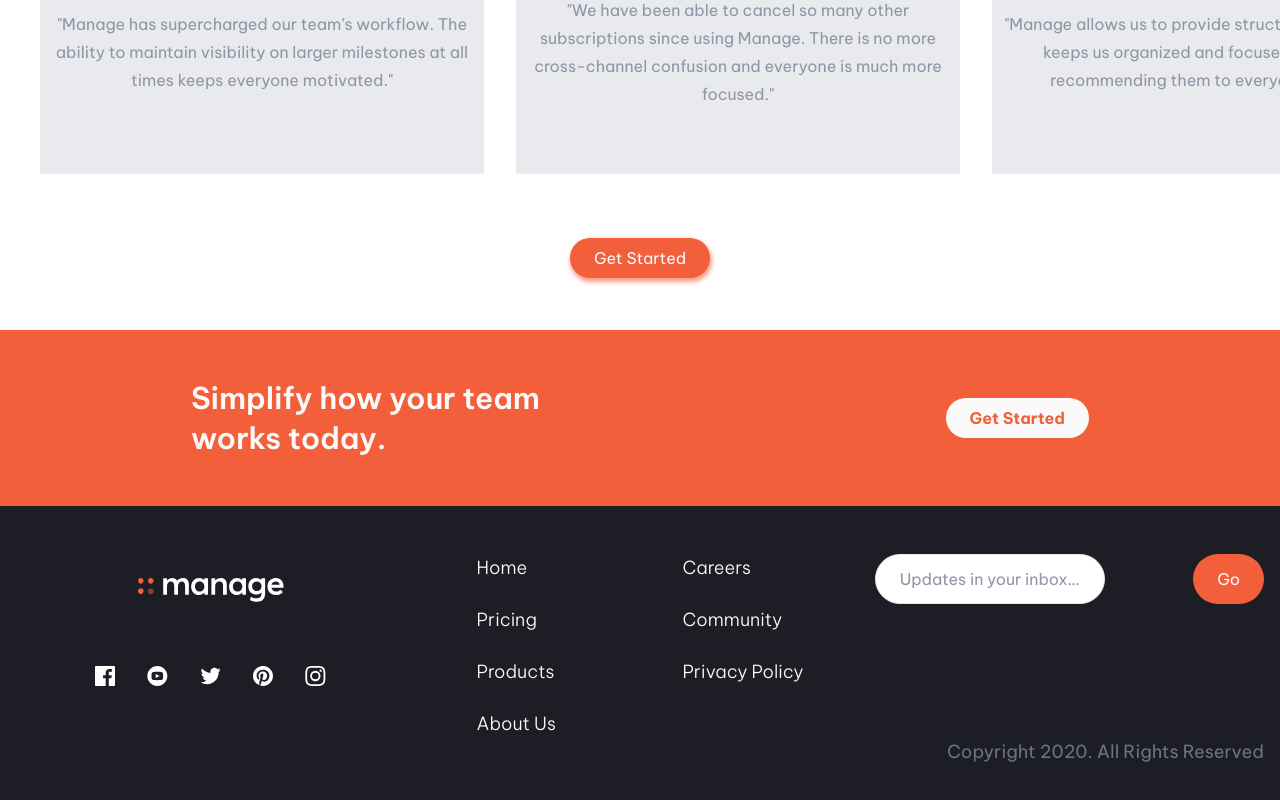
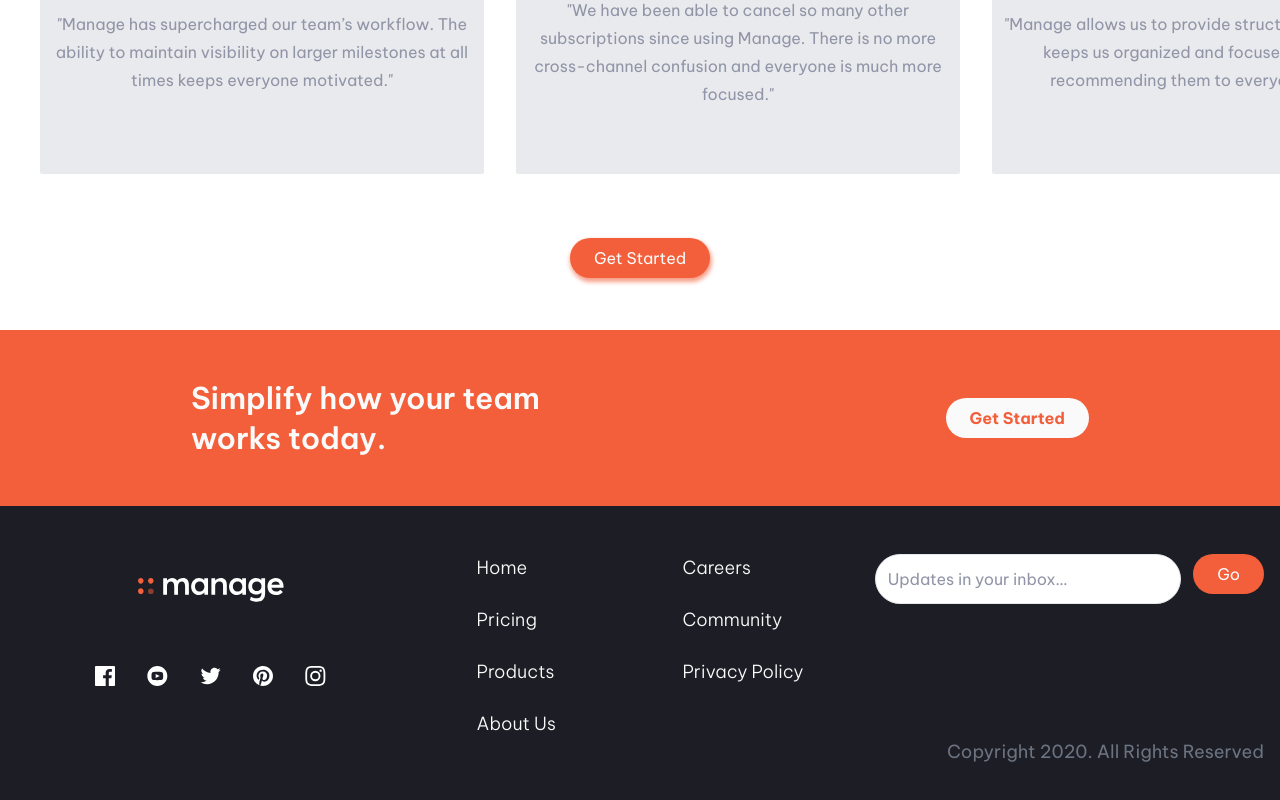
Before and after one commit to ChannMyaeAung/Manage-Landing-Page, a React (Vite) app: page / in a window 1280 px wide. Shown: the part 1573-2373 px from the top of the page. Built offline with nearby package versions, Linux system fonts and the light colour scheme.

Commit message:
fixed the layout of the input on footer component on desktop screens (768 and above).

```diff
--- a/src/components/Footer.jsx
+++ b/src/components/Footer.jsx
@@ -1,4 +1,4 @@
-import React, { useState } from "react";
+import React, { useRef, useState } from "react";
 import { footerLinks, footerSocialMedia } from "../data";
 
 /* Notes: Footer data are in data.js file */
@@ -10,6 +10,8 @@ const Footer = () => {
 
   const [email, setEmail] = useState("");
   const [emailError, setEmailError] = useState("");
+
+  const emailRef = useRef();
 
   const handleEmailInput = (e) => {
     const newEmail = e.target.value;
@@ -29,16 +31,16 @@ const Footer = () => {
         {/* Subscription */}
         <div
           id="subscription"
-          className="flex justify-center w-full gap-3 md:justify-evenly lg:justify-center"
+          className="flex items-start justify-center w-full gap-3 lg:justify-center"
         >
-          <div className="w-full gap-3 ">
+          <div className="flex flex-col flex-1 flex-shrink-0 w-full gap-3 ">
             <input
               type="email"
               placeholder="Updates in your inbox…"
               id="subscription"
               name="subscription"
               onChange={handleEmailInput}
-              className="flex-grow flex-shrink-0 w-full px-6 py-3 text-sm border rounded-full lg:text-base md:w-1/2 lg:w-3/4 placeholder:text-DarkGrayishBlue text-BrightRed"
+              className="flex-shrink-0 w-full p-3 text-sm border rounded-full lg:text-base placeholder:text-DarkGrayishBlue text-BrightRed"
             />
             {emailError && (
               <p className="mt-1 text-xs text-BrightRed">{emailError}</p>
```
